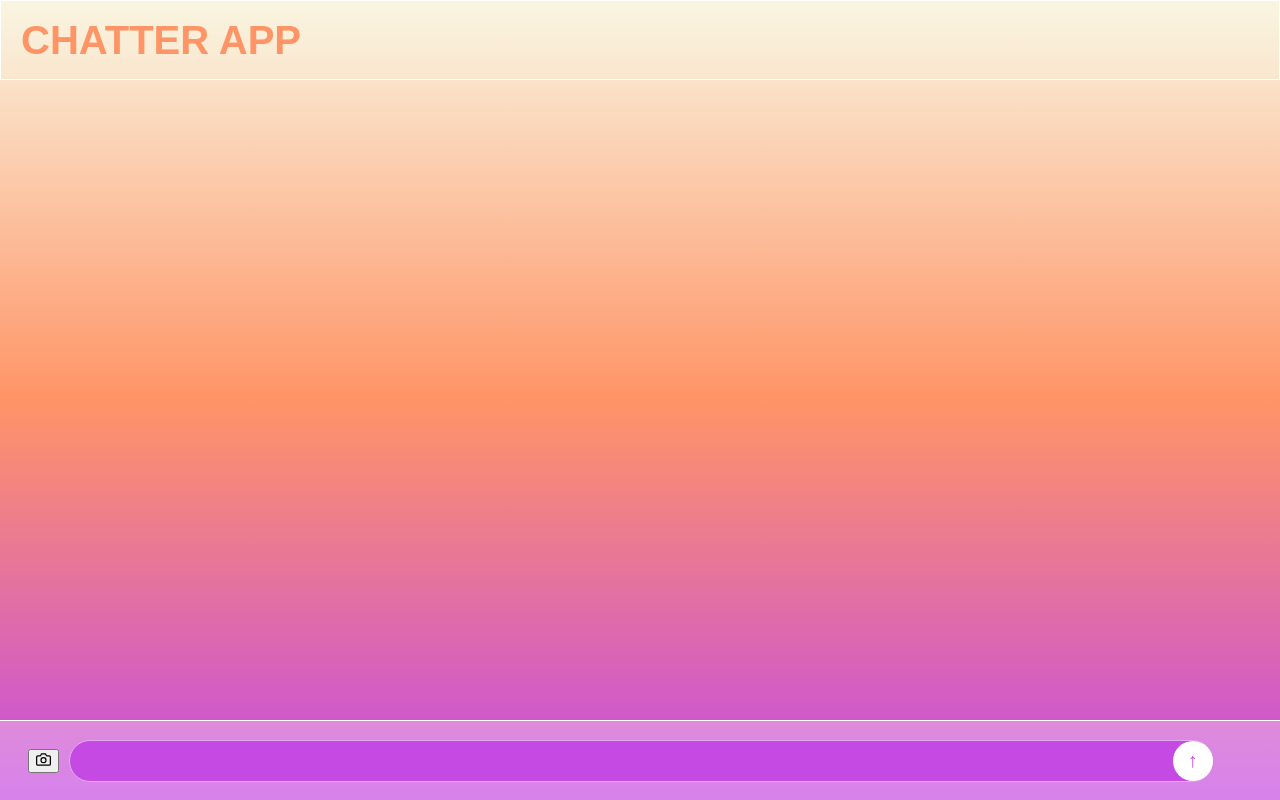
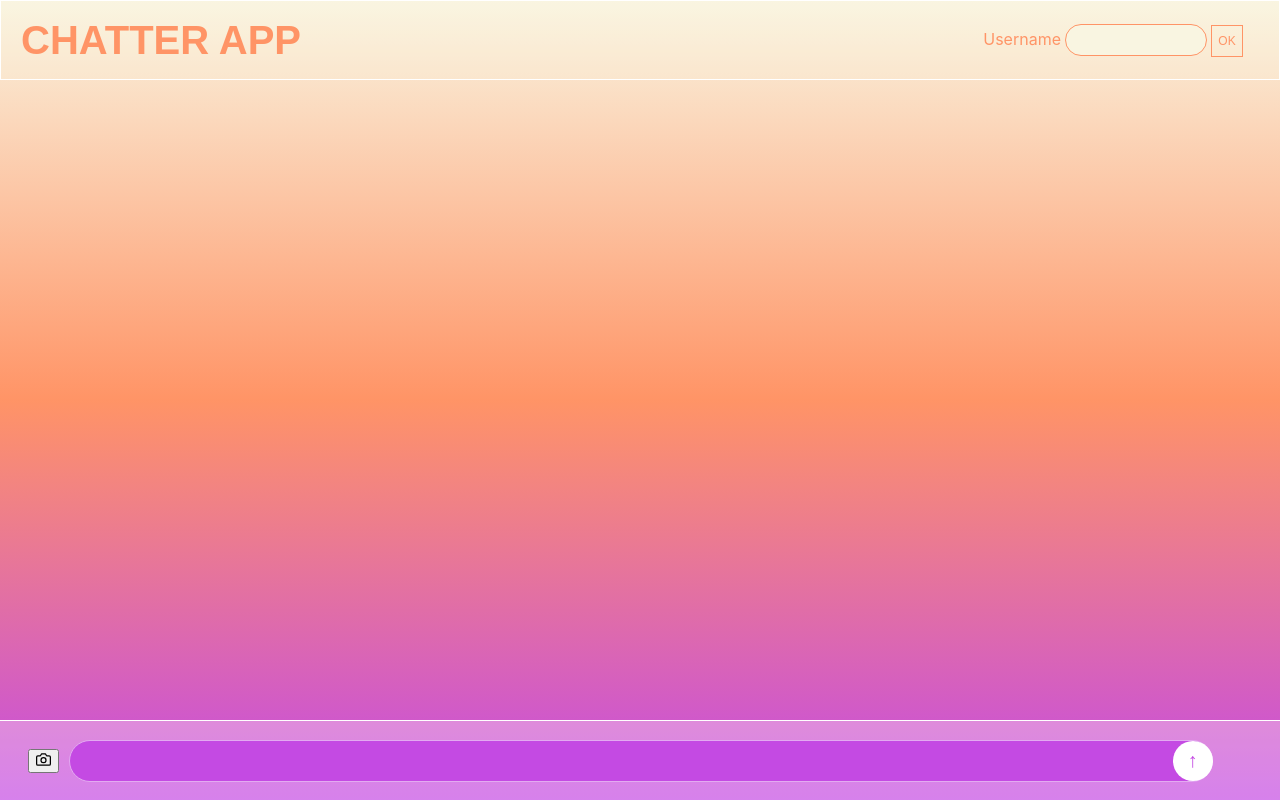
Before and after one commit to hannahcheung/chatter, a React (Create React App) app: page / in a window 1280 px wide. Built offline with nearby package versions, Linux system fonts and the light colour scheme.

Commit message:
Added skeleton name picker functionality

```diff
--- a/src/App.css
+++ b/src/App.css
@@ -1,15 +1,13 @@
 .App {
   background: linear-gradient(180deg, hsla(50, 68%, 93%, 1) 0%, hsla(18, 100%, 70%, 1) 50%, hsla(288, 73%, 59%, 1) 100%);
   height: 100vh;
-  /*display: flex;
-  flex-direction: column;
-  justify-content: flex-end */;
 }
 
 /* create a semi-transparent header that aligns with screen gradient */
 .header {
   display: flex;
   height: 2rem;
+  justify-content: space-between;
   align-items: center;
   background: rgba(249, 245, 225, 0.2);
   border: 1px solid white;
--- a/src/App.js
+++ b/src/App.js
@@ -1,6 +1,7 @@
 import React, { useState } from "react";
 import "./App.css";
 import Message from "./Message";
+import NamePicker from "./NamePicker";
 import TextInput from "./TextInput";
 import Camera from "react-snap-pic";
 
@@ -8,6 +9,7 @@ function App() {
   // empty array of text messages
   const [messages, setMessages] = useState([]);
   const [showCamera, setShowCamera] = useState(false);
+
 
   function sendMessage(text) {
     // do not send bubble if text is empty or only whitespace
@@ -34,6 +36,7 @@ function App() {
       {showCamera && <Camera takePicture={takePicture} />}
       <header className="header">
         <span className="title">CHATTER APP</span>
+        <NamePicker/>
       </header>
       <div className="messages">
         {renderMessage()}
--- /dev/null
+++ b/src/NamePicker.css
@@ -0,0 +1,39 @@
+.name-picker {
+    color: hsla(18, 100%, 70%, 1);
+    font-size: 0.4rem;
+    margin-right: 1rem;
+}
+
+.name-title {
+    margin-right: 0.1rem;
+}
+
+.name-input {
+    width: 2.5rem;
+    border: 1px solid hsla(18, 100%, 70%, 1);
+    height: 0.75rem;
+    border-radius: 1rem;
+    /* make text not start at very beginning of input */
+    padding: 0 0.5rem;
+    background: hsla(50, 68%, 93%, 1);
+    color: hsla(18, 100%, 70%, 1);
+    font-size: 0.4rem;
+}
+
+/* prevents default blue outline when clicking on name input */
+.name-input:focus {
+    outline: none;
+}
+
+.name-send-button {
+    background-color: transparent;
+    /*border-radius: 50%; */
+    border: 1px solid hsla(18, 100%, 70%, 1);
+    height: 0.8rem;
+    width: 0.8rem;
+    position: relative;
+    left:0.1rem;
+    cursor: pointer;
+    font-size: 0.3rem;
+    color: hsla(18, 100%, 70%, 1);
+}
--- /dev/null
+++ b/src/NamePicker.js
@@ -0,0 +1,36 @@
+import React, { useState } from "react";
+import "./NamePicker.css";
+
+function NamePicker() {
+    const[editName, setEditName] = useState(false);
+    const[name, setName] = useState("");
+
+    function send() {
+        setName("");
+    }
+
+    function onKeyPress(e) {
+        if (e.key === "Enter") {
+            send();
+        }
+    }
+
+    return(
+        <div className="name-picker">
+            <span className="name-title">
+            Username
+            </span>
+            <input
+                className="name-input"
+                value = {name}
+                onChange={(e) => setName(e.target.value)}
+                onKeyPress={onKeyPress}>
+            </input>
+            <button className="name-send-button" onClick={send}>
+                OK
+            </button>
+        </div>
+    );
+}
+
+export default NamePicker;
--- a/src/TextInput.js
+++ b/src/TextInput.js
@@ -29,7 +29,7 @@ function TextInput(props) {
                 value = {text}
                 onChange={(e) => setText(e.target.value)}
                 onKeyPress={onKeyPress}/>
-            <button className="send-button">↑</button>
+            <button className="send-button" onClick={send}>↑</button>
         </footer>
     );
 }
```
